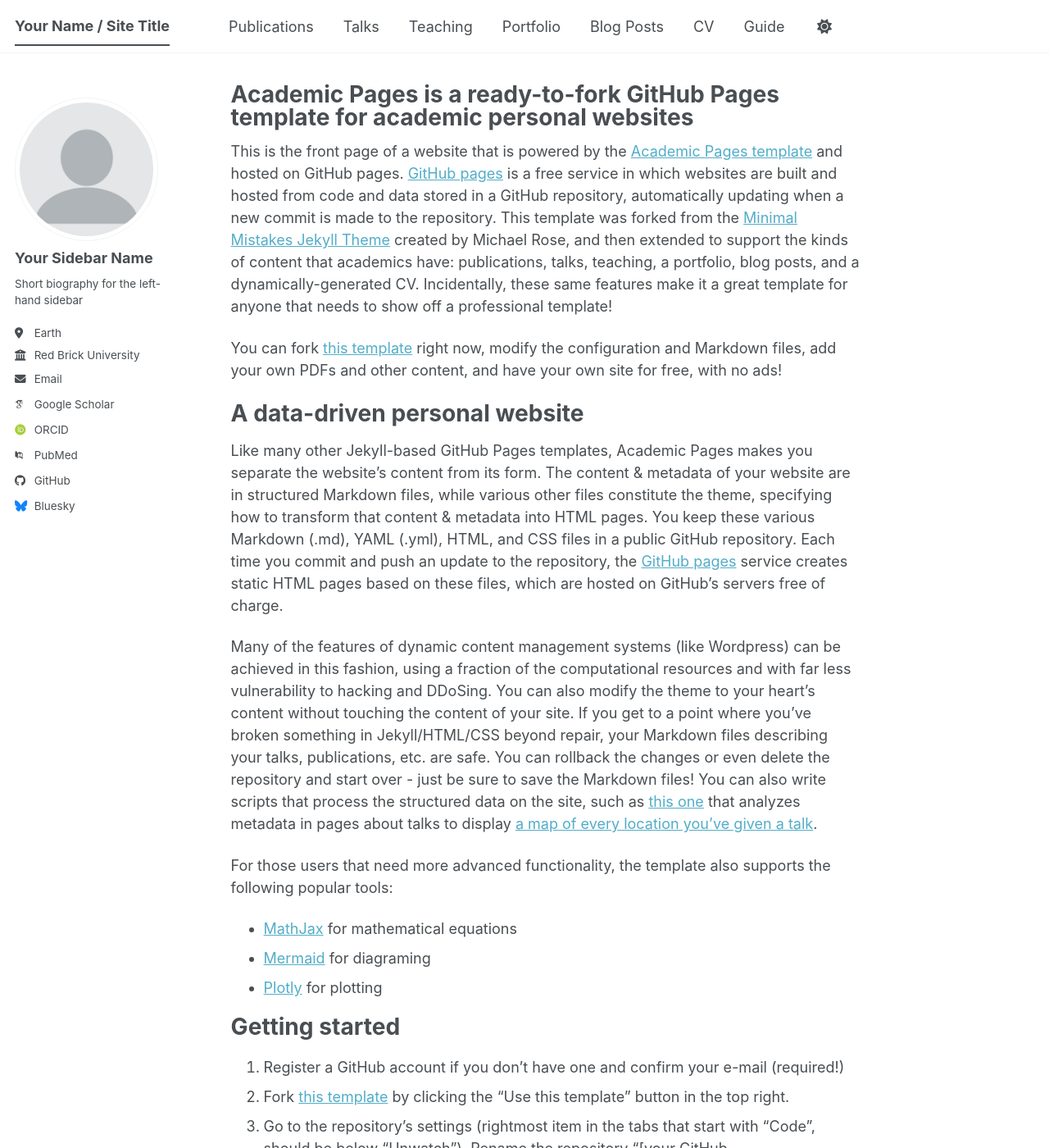
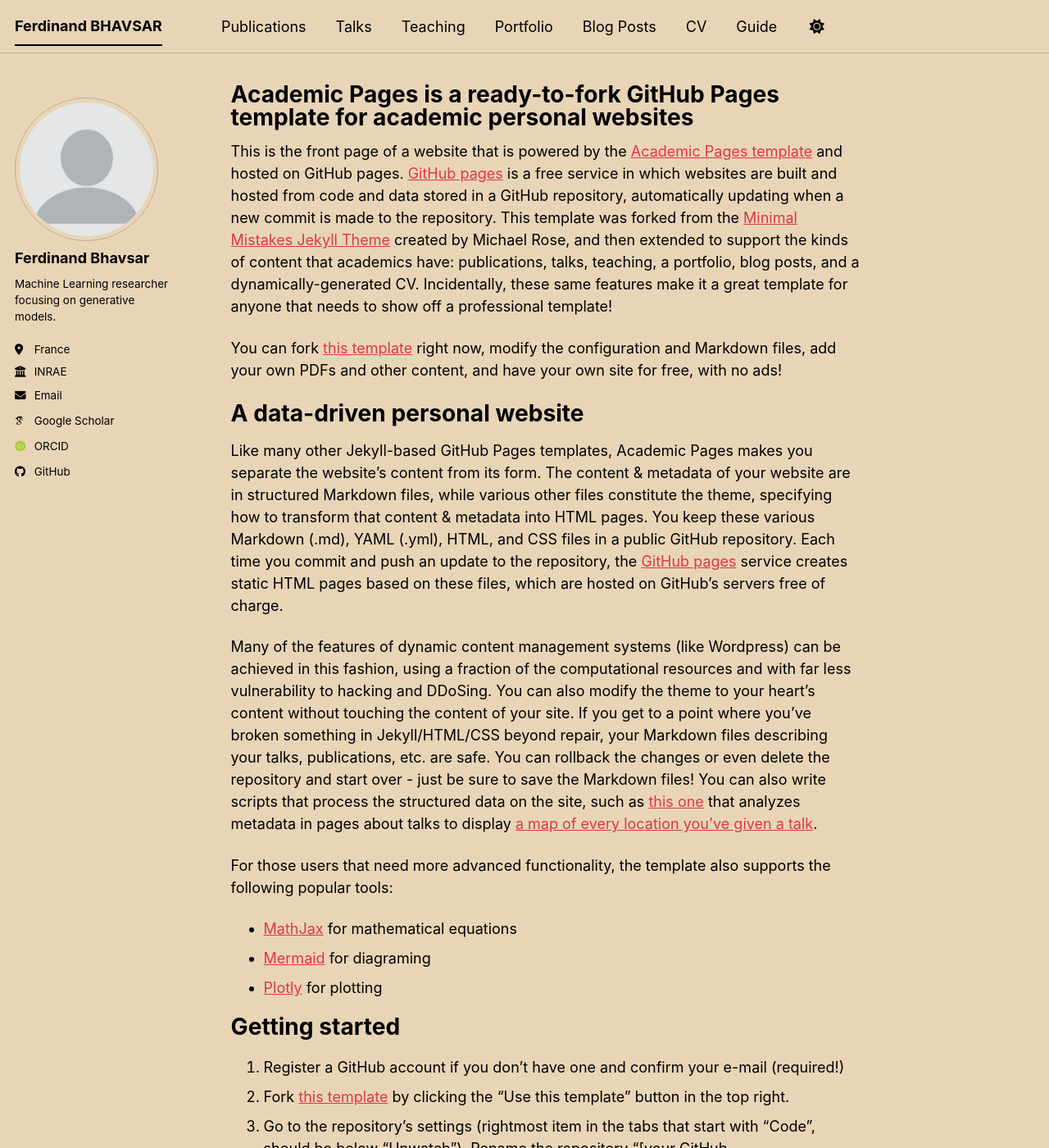
Before and after one commit to Pumafi/pumafi.github.io, a Jekyll site: the page built from _pages/about.md, in a window 1280 px wide and 1400 px high. Shown: the whole window at 82% size. Built offline with Jekyll 4.4.1, drawn with Linux system fonts in a browser that asks for light colours; some web fonts are replaced; a script bundle is joined from its source files by our own code; library files that are not in the unit come from our copies; some of the changed text lies outside the part shown.

Commit message:
Updated profile

```diff
--- a/_config.yml
+++ b/_config.yml
@@ -8,15 +8,15 @@
 
 # Basic Site Settings
 locale                   : "en-US"
-site_theme               : "default" # The available themes options are "default", "air", "sunrise", "mint", "dirt" and "contrast"
-title                    : "Your Name / Site Title"
+site_theme               : "sunrise" # The available themes options are "default", "air", "sunrise", "mint", "dirt" and "contrast"
+title                    : "Ferdinand BHAVSAR"
 title_separator          : "-"
-name                     : &name "Your Name"
+name                     : &name "Ferdinand Bhavsar"
 description              : &description "Your Name's academic portfolio"   # Update this with a general description of your site, this is the default if not overridden by a page
-url                      : https://academicpages.github.io # The base hostname & protocol for your site e.g. "https://[your GitHub username].github.io",
+url                      : https://pumafi.github.io # The base hostname & protocol for your site e.g. "https://[your GitHub username].github.io",
                                                            # or if you already have some other page hosted on Github then use "https://[your GitHub username].github.io/[Your Repo Name]"
 baseurl                  : "" # the subpath of your site, e.g. "/blog"
-repository               : "academicpages/academicpages.github.io"
+repository               : "Pumafi/pumafi.github.io"
 
 # Site Author - The following control what appear as part of the author content on the side bar.
 #               If a field is blank the icon and link will not appear, otherwise it will be shown.
@@ -24,24 +24,24 @@
 author:
   # Biographic information
   avatar           : "profile.png"
-  name             : "Your Sidebar Name"
+  name             : "Ferdinand Bhavsar"
   pronouns         : # example: "she/her"
-  bio              : "Short biography for the left-hand sidebar"
-  location         : "Earth"
-  employer         : "Red Brick University"
+  bio              : "Machine Learning researcher focusing on generative models."
+  location         : "France"
+  employer         : "INRAE"
   uri              : # URL
-  email            : "none@example.org"
+  email            : "ferdinand.bhavsar@inrae.fr"
 
   # Academic websites
   academia         : # URL
   arxiv            : # URL - Update with the correct link to your profile
-  googlescholar    : "https://scholar.google.com/citations?user=PS_CX0AAAAAJ"
+  googlescholar    : "https://scholar.google.com/citations?user=kU8mWIUAAAAJ&hl=en"
   inspire-hep      : # URL
   impactstory      : # URL
-  orcid            : "https://orcid.org/yourorcidurl"
+  orcid            : "https://orcid.org/0009-0008-7769-0464"
   semantic         : # URL
   ssrn             : # URL
-  pubmed           : "https://www.ncbi.nlm.nih.gov/pubmed/?term=john+snow"
+  pubmed           : #
   researchgate     : # URL
   scopus           : # URL
   zotero           : # URL
@@ -51,13 +51,13 @@
   bitbucket        : # Username - Update with your username on the site
   codepen          : # Username
   dribbble         : # Username
-  github           : "academicpages"
+  github           : "Pumafi"
   kaggle           : # Username
   stackoverflow    : # User number or user number and name (i.e., use "1" or "1/jeff-atwood")
 
   # Social media
   artstation       : # Username
-  bluesky          : "bsky.app" # Replace this with you Bluesky username
+  bluesky          : #
   facebook         : # Username
   flickr           : # Username
   foursquare       : # Username
```
